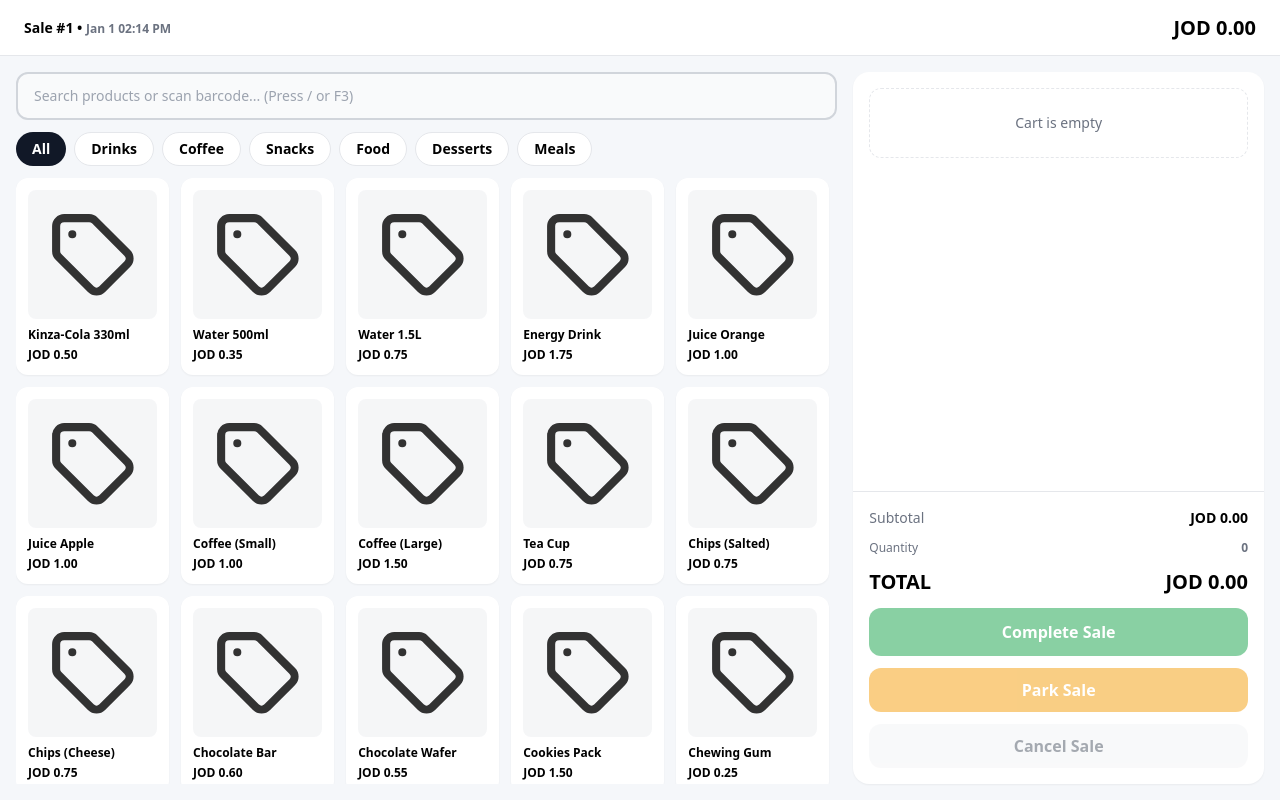
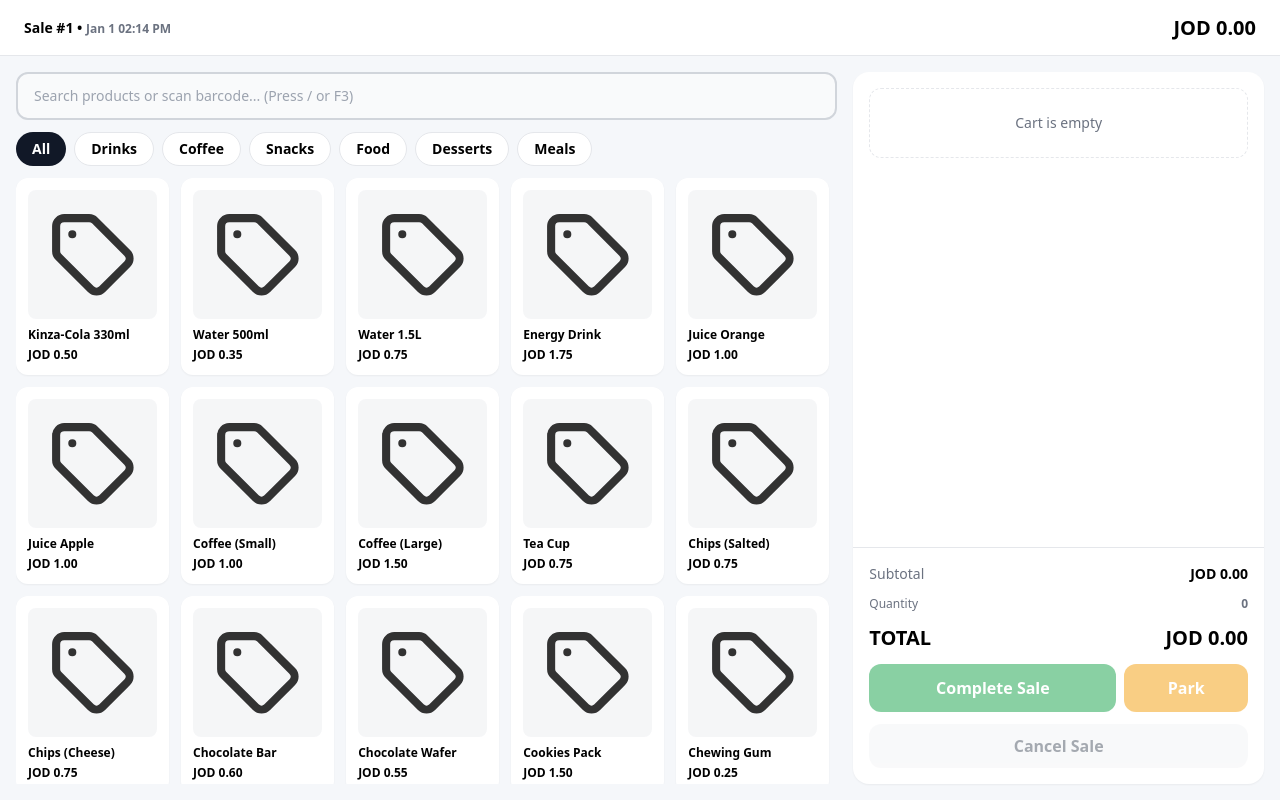
Before and after one commit to zaid-aldissi/pos-sale-ui, a React (Vite) app: page / in a window 1280 px wide. Built offline with nearby package versions, Linux system fonts and the light colour scheme.

Commit message:
feat: improve button layout for sale actions with responsive styling

```diff
--- a/src/App.tsx
+++ b/src/App.tsx
@@ -585,10 +585,11 @@ export default function App() {
               <span>{money(subtotal)}</span>
             </div>
 
+            <div className="flex gap-2">
               <button
                 onClick={completeSale}
                 disabled={cartItems.length === 0}
-              className="w-full bg-green-600 text-white rounded-xl py-3 font-semibold hover:bg-green-700 transition disabled:opacity-50 disabled:cursor-not-allowed disabled:hover:bg-green-600"
+                className="flex-[2] bg-green-600 text-white rounded-xl py-3 font-semibold hover:bg-green-700 transition disabled:opacity-50 disabled:cursor-not-allowed disabled:hover:bg-green-600"
               >
                 Complete Sale
               </button>
@@ -596,10 +597,11 @@ export default function App() {
               <button
                 onClick={parkSale}
                 disabled={cartItems.length === 0}
-              className="w-full rounded-xl py-2.5 font-semibold bg-amber-500 text-white hover:bg-amber-600 transition disabled:opacity-50 disabled:cursor-not-allowed disabled:hover:bg-amber-500"
+                className="flex-[1] rounded-xl py-3 font-semibold bg-amber-500 text-white hover:bg-amber-600 transition disabled:opacity-50 disabled:cursor-not-allowed disabled:hover:bg-amber-500"
               >
-              Park Sale
+                Park
               </button>
+            </div>
 
             <button
               onClick={clearSale}
```
Lines whose indentation alone changed are shown as unchanged.
